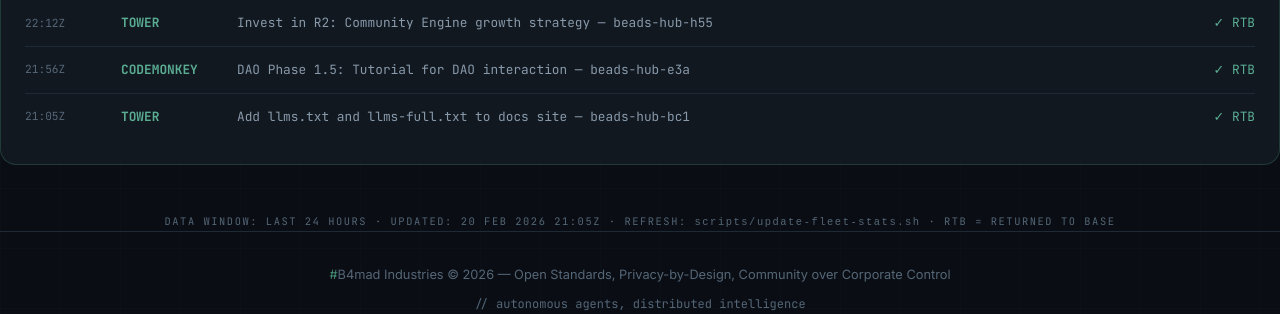
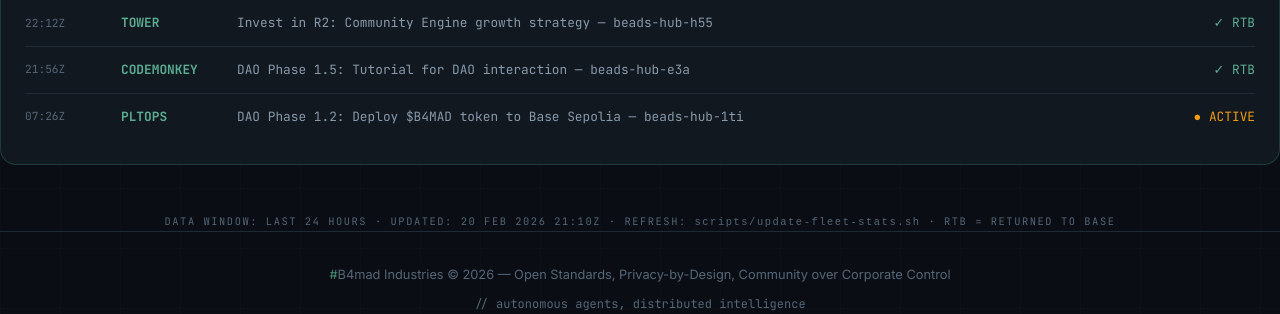
Before and after one commit to brenner-axiom/docs, a Jekyll site: the page built from fleet/index.html, in a window 1280 px wide and 900 px high, scrolled down 847 px. Shown: the part 532-846 px from the top of the window. Built offline with Jekyll 4.4.1, drawn with Linux system fonts in a browser that asks for light colours.

Commit message:
fleet: auto-update dashboard stats 2026-02-20T21:10Z

```diff
--- a/fleet/index.html
+++ b/fleet/index.html
@@ -563,15 +563,15 @@ description: "#B4mad Agent Fleet metrics dashboard with aviation theme"
     <span class="log-status"><span class="complete">✓ RTB</span></span>
   </div>
   <div class="log-entry">
-    <span class="log-time">21:05Z</span>
-    <span class="log-callsign">TOWER</span>
-    <span class="log-mission">Add llms.txt and llms-full.txt to docs site — beads-hub-bc1</span>
-    <span class="log-status"><span class="complete">✓ RTB</span></span>
+    <span class="log-time">07:26Z</span>
+    <span class="log-callsign">PLTOPS</span>
+    <span class="log-mission">DAO Phase 1.2: Deploy $B4MAD token to Base Sepolia — beads-hub-1ti</span>
+    <span class="log-status"><span class="active">● ACTIVE</span></span>
   </div>
 </div>
 
 <div style="text-align: center; margin-top: 2rem;">
   <p style="font-family: 'JetBrains Mono', monospace; font-size: 0.65rem; color: var(--text-muted); letter-spacing: 0.15em;">
-    DATA WINDOW: LAST 24 HOURS · UPDATED: 20 FEB 2026 21:05Z ·                                                                                                                                                                    REFRESH: <code>scripts/update-fleet-stats.sh</code> · RTB = RETURNED TO BASE
+    DATA WINDOW: LAST 24 HOURS · UPDATED: 20 FEB 2026 21:10Z ·                                                                                                                                                                     REFRESH: <code>scripts/update-fleet-stats.sh</code> · RTB = RETURNED TO BASE
   </p>
 </div>
```
